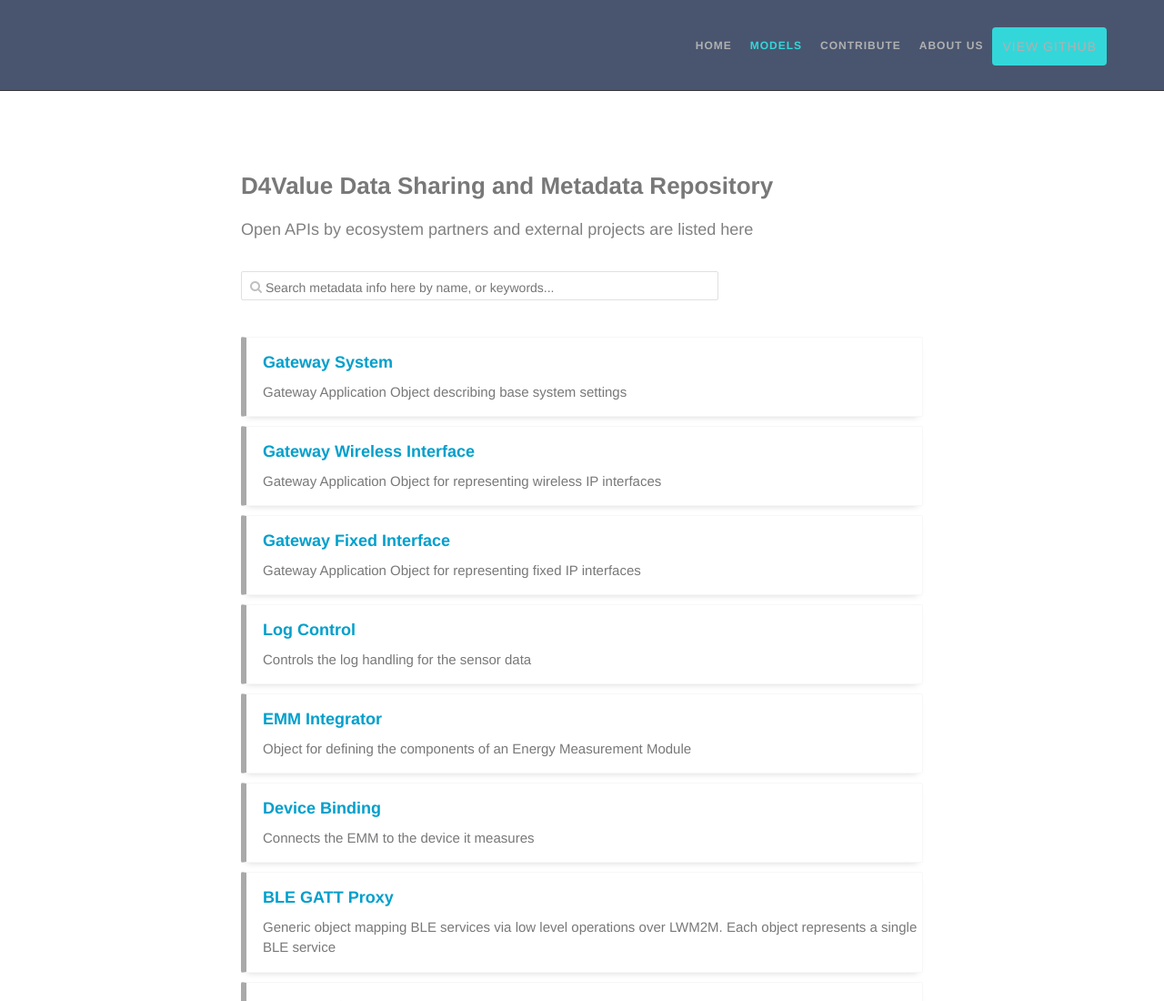
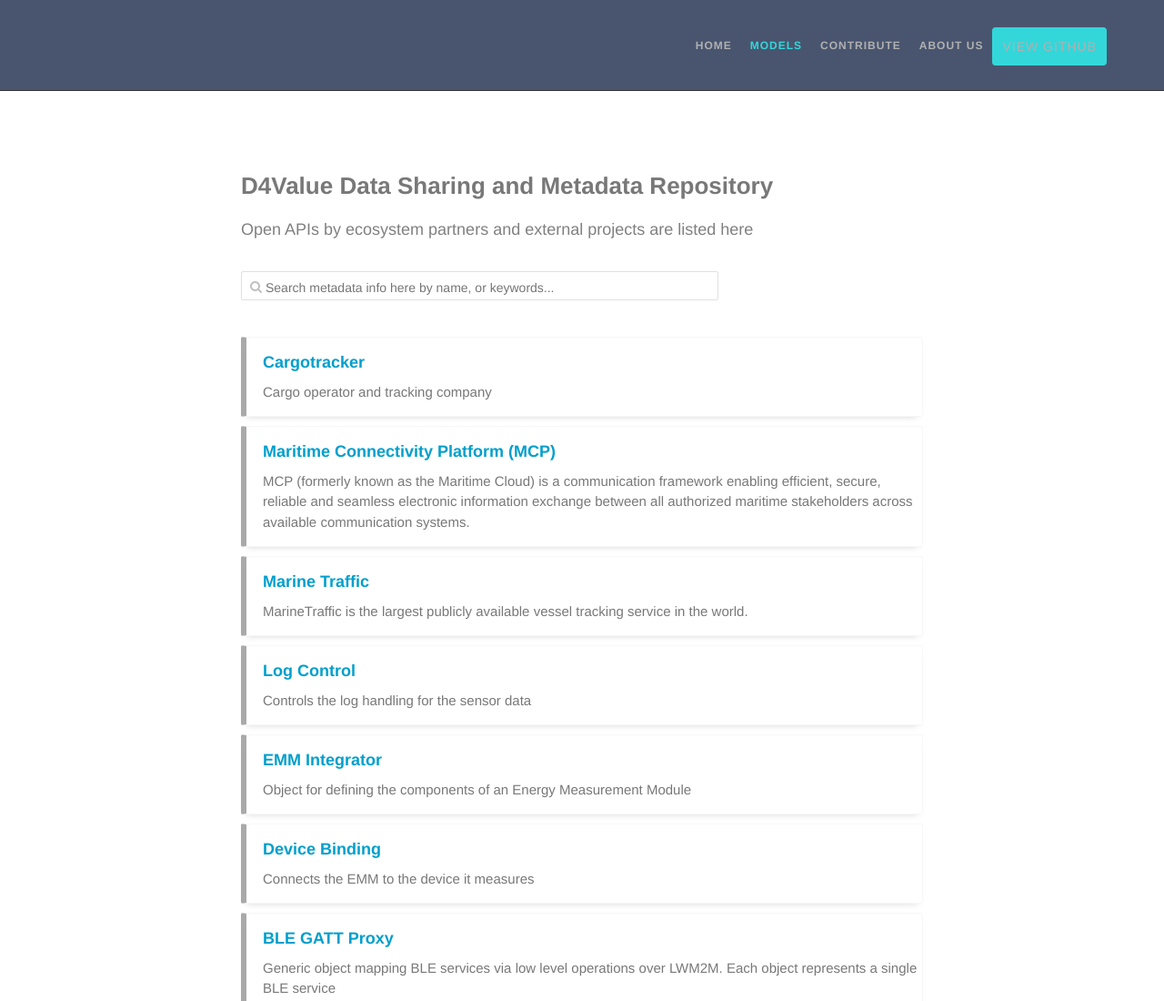
Before and after one commit to TUT-D4Value/TUT-D4Value.github.io, a plain HTML site: page Metadata-Hub/models.html in a window 1280 px wide. Shown: the top 1100 px of the page at 91% size. Drawn offline with nearby package versions, Linux system fonts and the light colour scheme; files that its build step writes are made by us from their sources; a script that the page names is missing.

Commit message:
Update models.html

```diff
--- a/Metadata-Hub/models.html
+++ b/Metadata-Hub/models.html
@@ -72,8 +72,8 @@
 		<div class="col-md-8 col-md-offset-2 conForm">
 			<a href="Model_List/Gateway_System/index.html">
 			<div class="notice notice-lg">
-			<h4><span class="name">Gateway System</span></h4>
-			<p class="description">Gateway Application Object describing base system settings</P>
+			<h4><span class="name">Cargotracker</span></h4>
+			<p class="description">Cargo operator and tracking company</P>
 			</a>
 		</div>
 	</div>
@@ -84,8 +84,8 @@
 		<div class="col-md-8 col-md-offset-2 conForm">
         	<a href="Model_List/Gateway_Wireless/index.html">
           	<div class="notice notice-lg">
-			<h4><span class="name">Gateway Wireless Interface</span></h4>
-			<p class="description">Gateway Application Object for representing wireless IP interfaces</P>
+			<h4><span class="name">Maritime Connectivity Platform (MCP)</span></h4>
+			<p class="description">MCP (formerly known as the Maritime Cloud) is a communication framework enabling efficient, secure, reliable and seamless electronic information exchange between all authorized maritime stakeholders across available communication systems.</P>
 	     	</div>
         	</a>
 		</div>
@@ -97,8 +97,8 @@
 		<div class="col-md-8 col-md-offset-2 conForm">
         	<a href="Model_List/Gateway_Fixed/index.html">
           	<div class="notice notice-lg">
-			<h4><span class="name">Gateway Fixed Interface</span></h4>
-			<p class="description">Gateway Application Object for representing fixed IP interfaces</P>
+			<h4><span class="name">Marine Traffic</span></h4>
+			<p class="description">MarineTraffic is the largest publicly available vessel tracking service in the world.</P>
 	     	</div>
         	</a>
 		</div>
```
